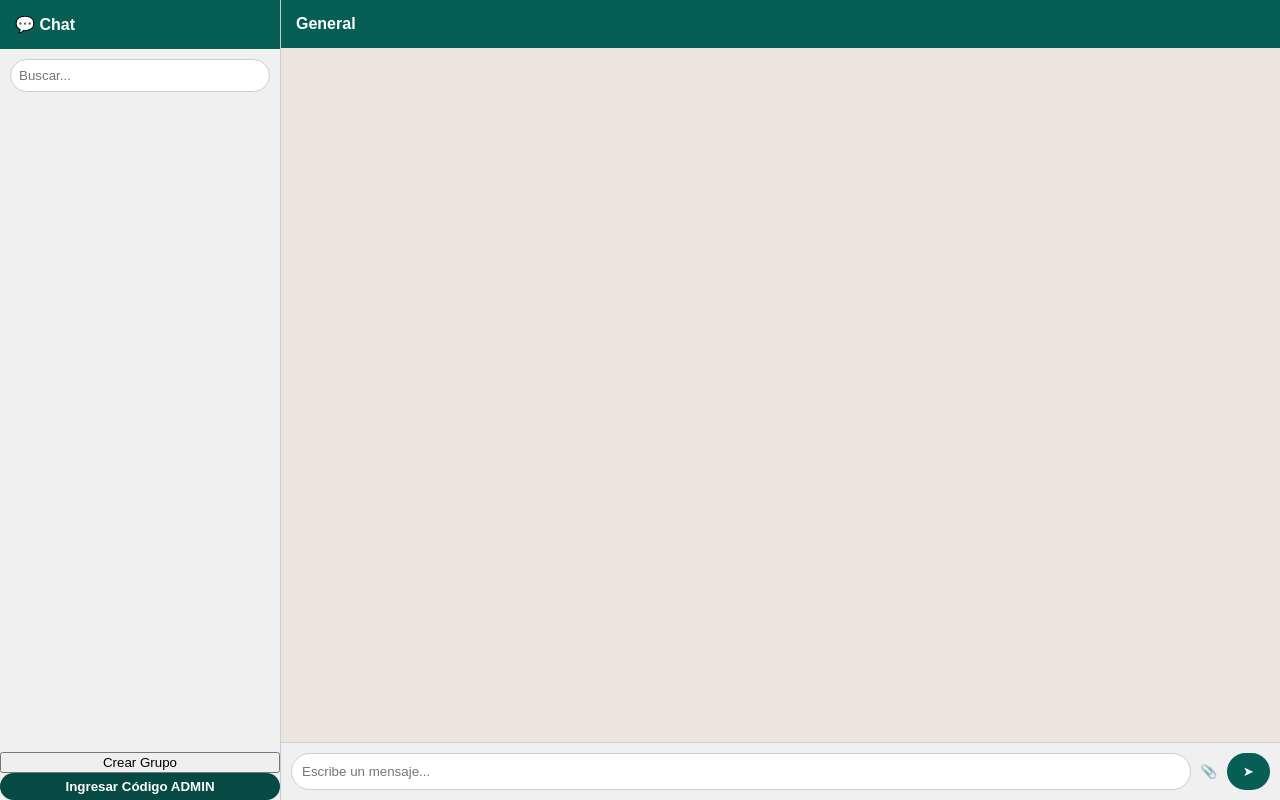
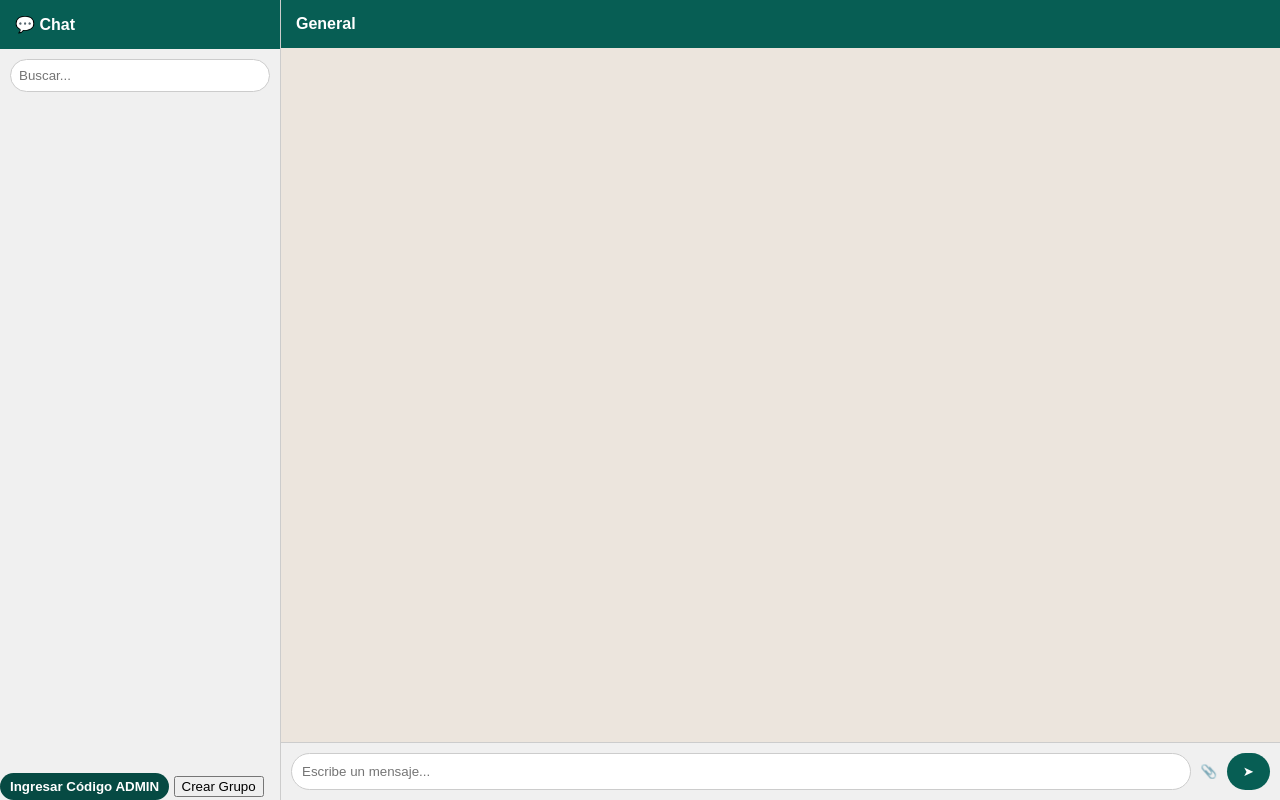
Before and after one commit to New25Said/nsc.chat, a website: page index.html in a window 1280 px wide. Drawn offline with nearby package versions, Linux system fonts and the light colour scheme; no server answers.

Commit message:
Update index.html

```diff
--- a/index.html
+++ b/index.html
@@ -12,8 +12,10 @@
     <div id="sidebar-header">💬 Chat</div>
     <input id="search-contact" placeholder="Buscar..."/>
     <ul id="chat-list"></ul>
-    <button id="create-group-btn">Crear Grupo</button>
-    <button id="admin-code-btn">Ingresar Código ADMIN</button>
+<div id="sidebar-buttons">
+  <button id="admin-code-btn">Ingresar Código ADMIN</button>
+  <button id="create-group-btn">Crear Grupo</button>
+</div>
   </div>
 
   <div id="chat-panel">
```
